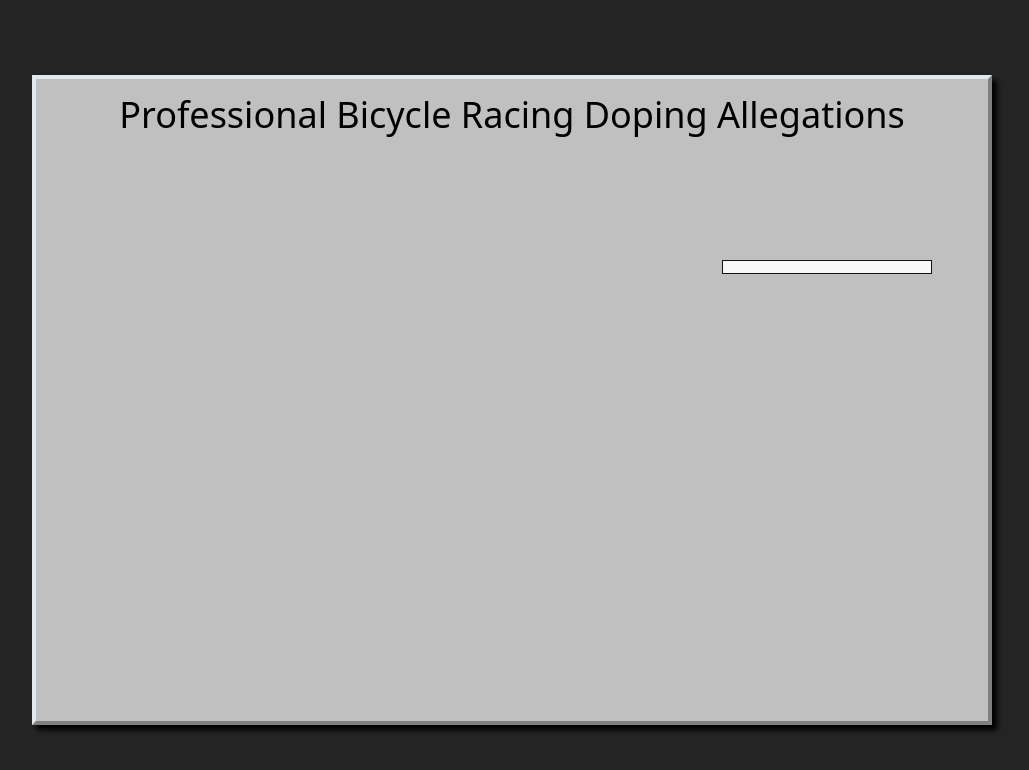
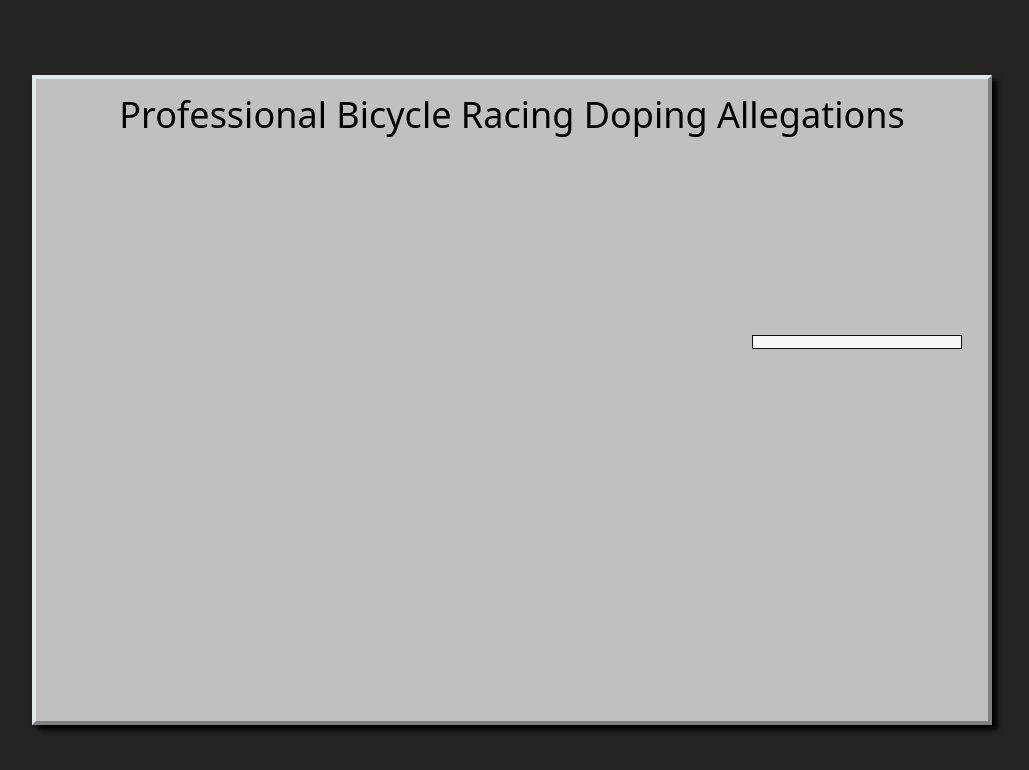
Before and after one commit to ZennithYattare/fCC_DV_scatterPlot, a website built with Vite: page index.html in a window 1280 px wide. Shown: the whole page, without its empty margins (128-1157 px from the left). Built offline with nearby package versions, Linux system fonts and the light colour scheme; no server answers.

Commit message:
fix styling for absolute position

```diff
--- a/scatterPlot.js
+++ b/scatterPlot.js
@@ -3,19 +3,6 @@
 export function scatterPlot() {
 	const width = 920;
 	const height = 570;
-
-	const legend = d3
-		.select("#scatter-plot")
-		.append("g")
-		.attr("id", "legend")
-		.style("opacity", 0.9)
-		.style("position", "absolute")
-		.style("left", "850px")
-		.style("top", "260px")
-		.style("width", "210px")
-		.style("background-color", "white")
-		.style("border", "1px solid black")
-		.style("padding", "6px");
 
 	const tooltip = d3
 		.select("#scatter-plot")
@@ -23,9 +10,21 @@ export function scatterPlot() {
 		.attr("id", "tooltip")
 		.style("opacity", 0);
 
+	const legend = d3
+		.select("#scatter-plot")
+		.append("div")
+		.attr("id", "legend")
+		.style("opacity", 0.9)
+		.style("position", "absolute")
+		.style("width", "210px")
+		.style("background-color", "white")
+		.style("border", "1px solid black")
+		.style("padding", "6px");
+
 	const svg = d3
 		.select("#scatter-plot")
 		.append("svg")
+		.attr("display", "block")
 		.attr("width", width)
 		.attr("height", height + 10);
 
--- a/style.css
+++ b/style.css
@@ -17,6 +17,7 @@
 
 #legend {
 	text-align: right;
+	transform: translate(700px, 200px);
 }
 
 #svgLegend {
```
